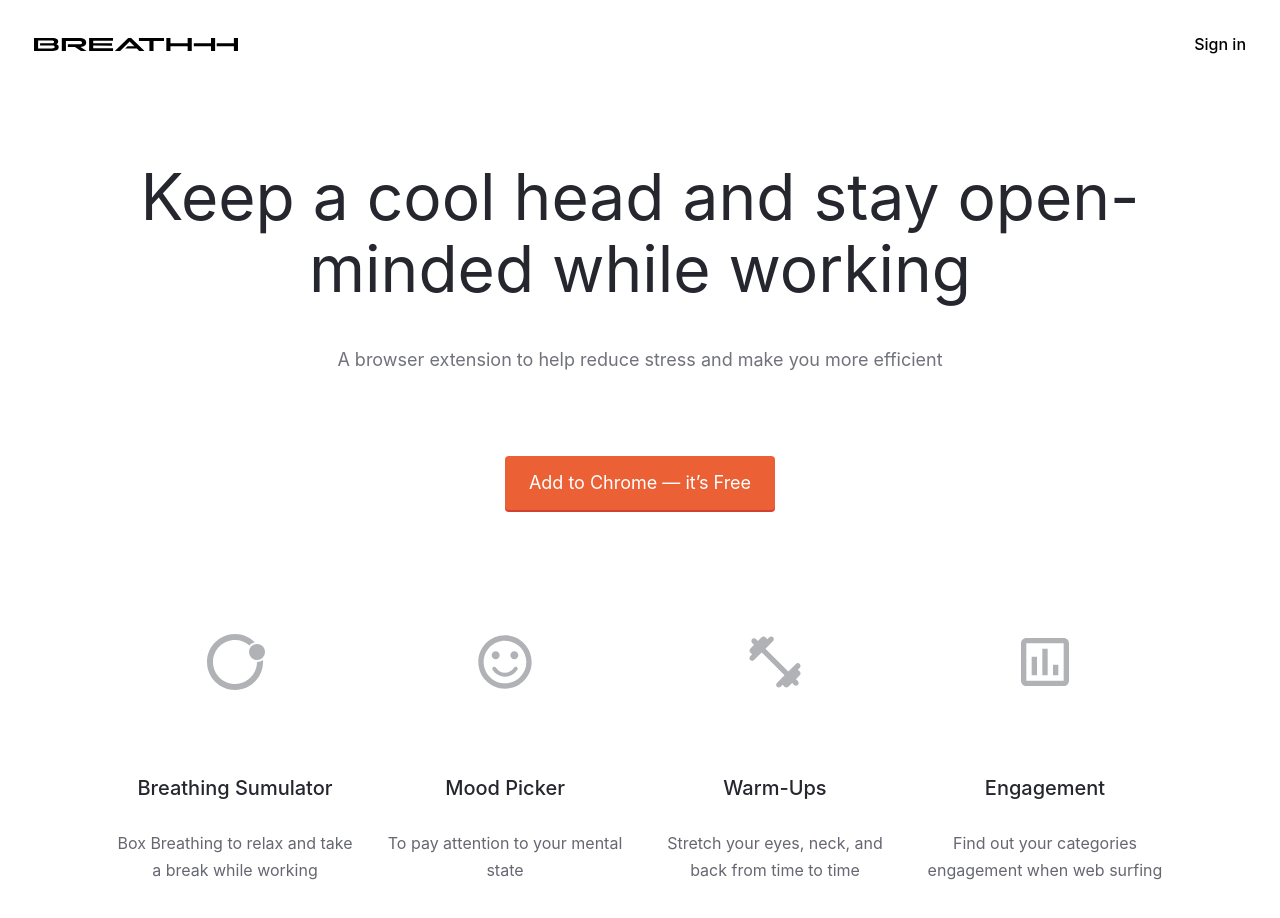
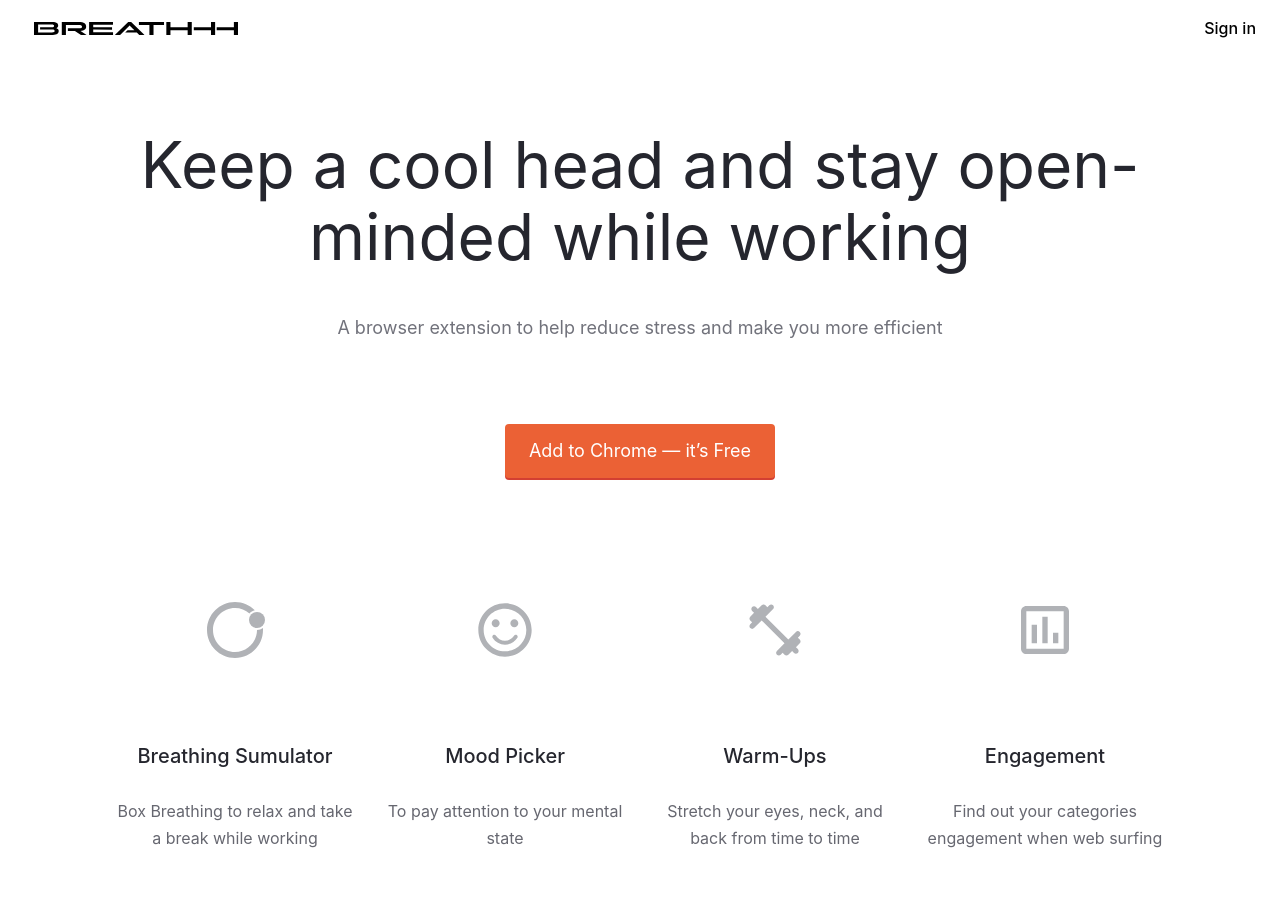
Before and after one commit to Delendik/breathhh4, a React (Create React App) app: page / in a window 1280 px wide. Shown: the top 918 px of the page. Built offline with nearby package versions, Linux system fonts and the light colour scheme.

Commit message:
header ready

```diff
--- a/src/components/Header/Header.tsx
+++ b/src/components/Header/Header.tsx
@@ -7,46 +7,60 @@ import { media } from 'src/media'
 
 import { Button } from 'src/ui/atoms'
 
-const Root = styled.header<{
-  height: string
-  position: string
-  marginR: string
-  animation: string
-}>`
-  position: ${(props) => props.position};
+// const Root = styled.header<{
+//   height: string
+//   position: string
+//   marginR: string
+//   animation: string
+// }>`
+const Root = styled.header.attrs((props) => ({ classname: props.className }))`
   top: 0;
-  height: ${(props) => props.height};
   display: flex;
   align-items: center;
   justify-content: space-between;
   background-color: var(--color-white);
   margin-left: 34px;
-  margin-right: ${(props) => props.marginR};
-  /* animation: headerFadeIn linear 2s; */
-  animation: ${(props) => props.animation};
+
+  &.top {
+    position: relative;
+  }
+
+  &.hide {
+    height: 89px;
+    animation: headerFadeOut ease-in 0.5s forwards;
+  }
+
+  &.show {
+    height: 77px;
+    animation: headerFadeIn ease-in 0.5s forwards;
+  }
 
   @keyframes headerFadeIn {
     from {
+      position: relative;
       opacity: 0;
       transform: translateY(-100%);
     }
     to {
       opacity: 1;
       transform: translateY(0);
+      position: sticky;
+    }
+  }
+
+  @keyframes headerFadeOut {
+    from {
+      opacity: 1;
+      transform: translateY(0);
+      position: sticky;
+    }
+    to {
+      position: relative;
+      opacity: 0;
+      transform: translateY(-100%);
     }
   }
 `
-
-// export const headerFadeIn = keyframes`
-//     from {
-//     opacity: 0;
-//     transform: translateY(-100%);
-//   }
-//   to {
-//     opacity: 1;
-//     transform: translateY(0);
-//   }
-// `
 
 const Border = styled.div`
   height: 77px;
@@ -112,9 +126,16 @@ interface IProps {
 export const Header: React.FC<IProps> = observer((props) => {
   const { enableNav, showSticky } = props
   const [scroll, setScroll] = useState(0)
+  const [up, setUp] = useState(false)
   useEffect(() => {
     const doSomething = () => {
       setScroll(window.scrollY)
+      if (window.scrollY >= 700) {
+        setUp(true)
+      }
+      if (window.scrollY < 200) {
+        setUp(false)
+      }
     }
 
     window.addEventListener(`scroll`, doSomething)
@@ -122,14 +143,9 @@ export const Header: React.FC<IProps> = observer((props) => {
       window.removeEventListener(`scroll`, doSomething)
     }
   }, [])
-  const sticky = showSticky === undefined ? `sticky` : `relative`
+  const sticky = scroll >= 700 ? `show` : scroll < 700 && up && `hide`
   return (
-    <Root
-      height={scroll < 700 ? `89px` : `77px`}
-      position={scroll < 700 ? `relative` : sticky}
-      marginR={UserStore.showOnboarding ? `34px` : `10px`}
-      animation={scroll >= 700 && `headerFadeIn ease-in 0.5s`}
-    >
+    <Root className={scroll < 200 || showSticky !== undefined ? `top` : sticky}>
       {scroll >= 700 && <Border />}
       <ButtonContainer>
         <Link to="/">
@@ -139,7 +155,12 @@ export const Header: React.FC<IProps> = observer((props) => {
       <ButtonContainer>
         {!enableNav ? (
           <Link to="/login">
-            <Button type="button" appearanceTransponentBlack="transponentBlack">
+            <Button
+              type="button"
+              appearanceTransponentBlack="transponentBlack"
+              // @ts-ignore
+              onClick="ga('send', 'event', 'button', 'click', 'to_webstore')"
+            >
               Sign in
             </Button>
           </Link>
@@ -151,7 +172,15 @@ export const Header: React.FC<IProps> = observer((props) => {
         {UserStore.showOnboarding && (
           <div>
             <BigButton>
-              <Button href="https://chrome.google.com/webstore/detail/breathhh/niipedbmjiopjpmjcpigiflabghcckeo">
+              <Button
+                href="https://chrome.google.com/webstore/detail/breathhh/niipedbmjiopjpmjcpigiflabghcckeo"
+                // @ts-ignore
+                onClick={
+                  scroll < 200
+                    ? `ga('send', 'event', 'button', 'click', 'to_webstore')`
+                    : `ga('send', 'event', 'button', 'click', 'to_webstore_sticky')`
+                }
+              >
                 Add to Chrome — it’s free
               </Button>
             </BigButton>
@@ -160,6 +189,12 @@ export const Header: React.FC<IProps> = observer((props) => {
                 type="button"
                 appearanceTransponentBlack="transponentBlack"
                 href="https://chrome.google.com/webstore/detail/breathhh/niipedbmjiopjpmjcpigiflabghcckeo"
+                // @ts-ignore
+                onClick={
+                  scroll < 200
+                    ? `ga('send', 'event', 'button', 'click', 'to_webstore')`
+                    : `ga('send', 'event', 'button', 'click', 'to_webstore_sticky')`
+                }
               >
                 Install
               </Button>
```
Also changed, not shown: src/fontStyle.js (added, +42 -0 lines).
